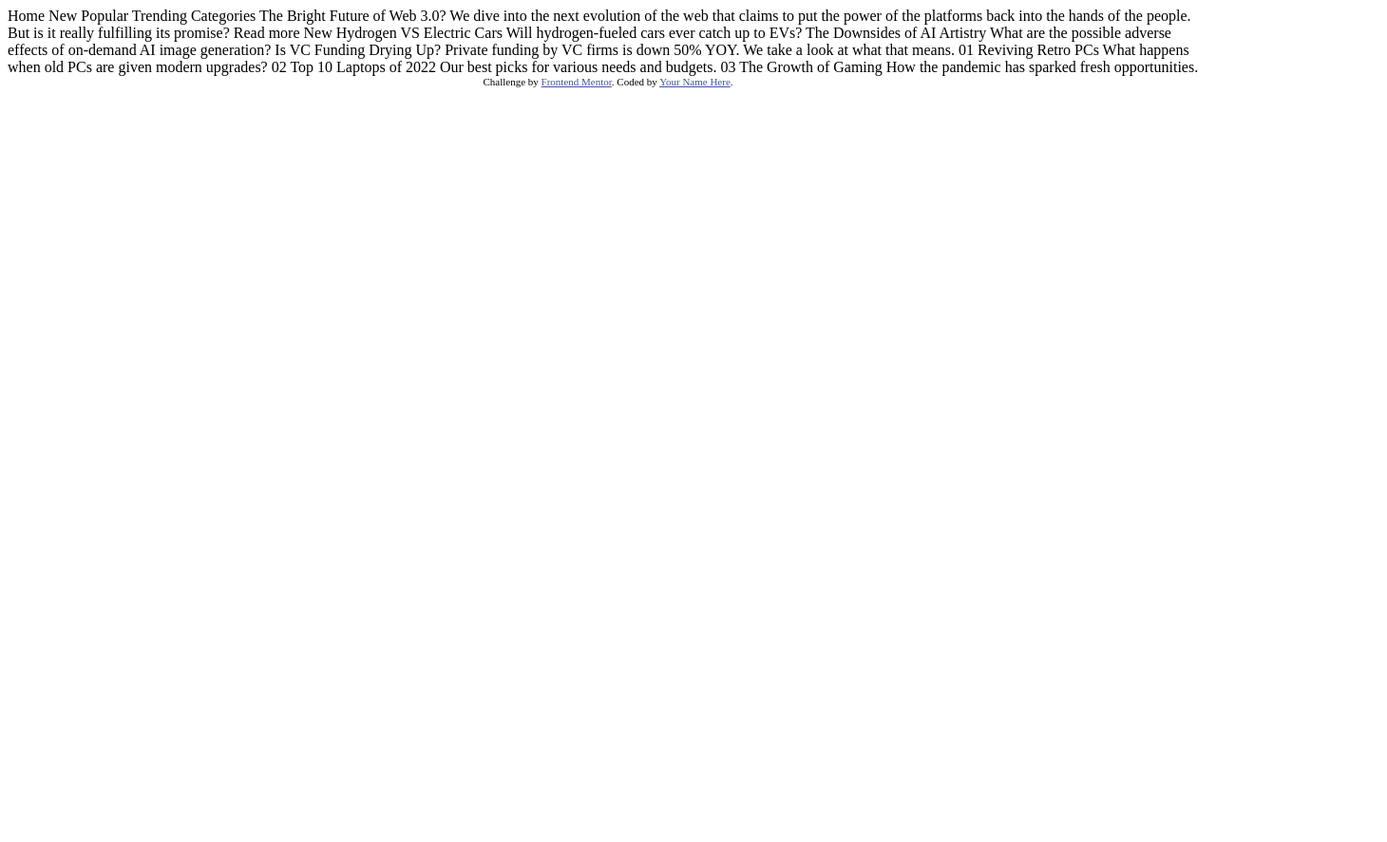
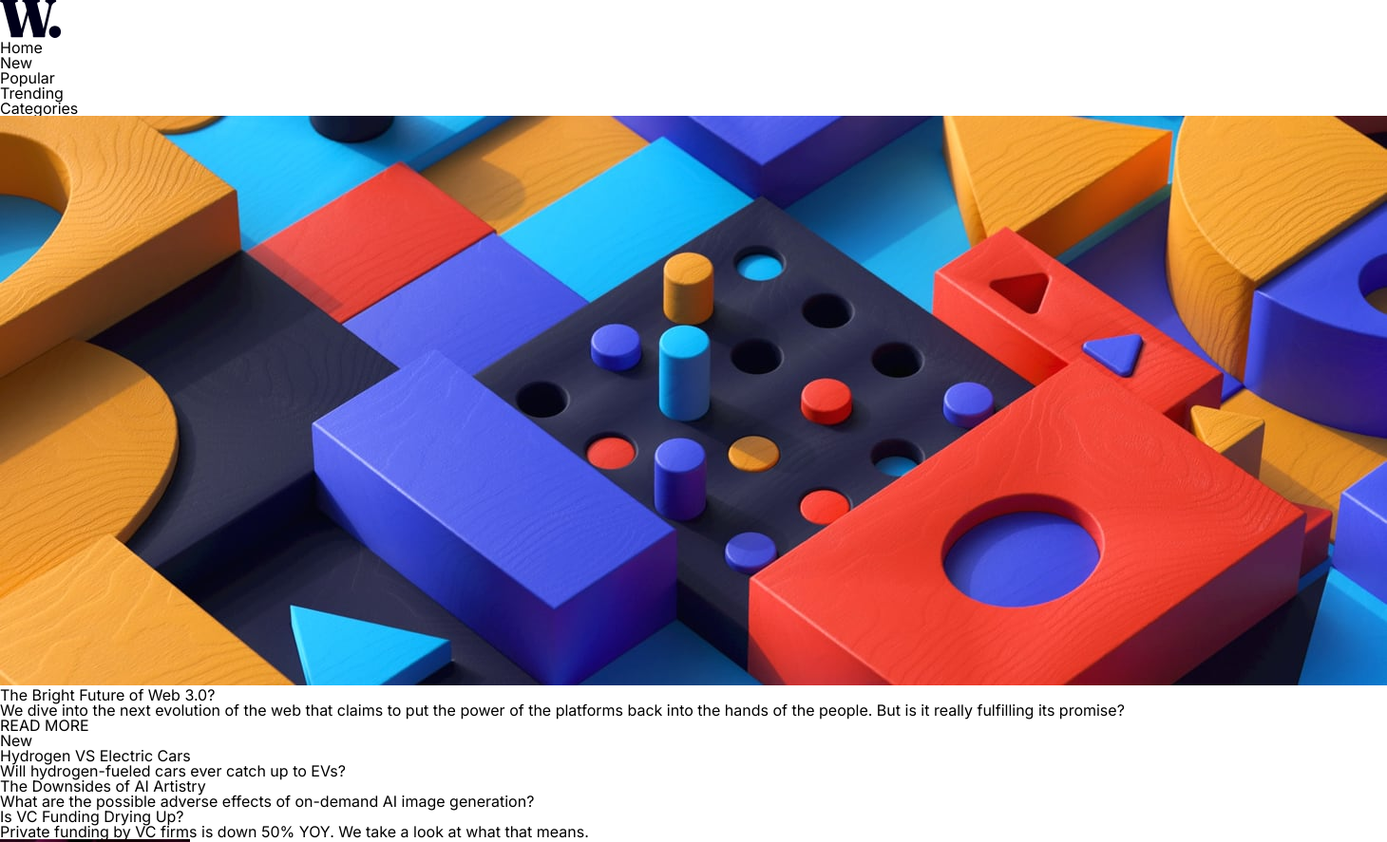
Before and after one commit to iamoki/fm_newsHomePage, a plain HTML site: page index.html in a window 1280 px wide. Shown: the top 887 px of the page at 95% size, 1460 px wide, since content can reach past the window. Before the commit the page ends 800 px from the top, so only its background shows below. Drawn offline with Linux system fonts and the light colour scheme.

Commit message:
✅ 마크업

```diff
--- a/index.html
+++ b/index.html
@@ -1,60 +1,99 @@
 <!DOCTYPE html>
-<html lang="en">
+<html lang="ko">
 <head>
   <meta charset="UTF-8">
-  <meta name="viewport" content="width=device-width, initial-scale=1.0"> <!-- displays site properly based on user's device -->
-
-  <link rel="icon" type="image/png" sizes="32x32" href="./assets/images/favicon-32x32.png">
-
-  <title>Frontend Mentor | News homepage</title>
-
-  <!-- Feel free to remove these styles or customise in your own stylesheet 👍 -->
-  <style>
-    .attribution { font-size: 11px; text-align: center; }
-    .attribution a { color: hsl(228, 45%, 44%); }
-  </style>
+  <meta http-equiv="X-UA-Compatible" content="IE=edge">
+  <meta name="viewport" content="width=device-width, initial-scale=1.0">
+  <link rel="preconnect" href="https://fonts.googleapis.com">
+  <link rel="preconnect" href="https://fonts.gstatic.com" crossorigin>
+  <link href="https://fonts.googleapis.com/css2?family=Inter:wght@400;700;800&display=swap" rel="stylesheet">
+  <link rel="stylesheet" href="/css/main.css">
+  <title>W.</title>
 </head>
 <body>
-
-  Home
-  New
-  Popular
-  Trending
-  Categories
-
-  The Bright Future of Web 3.0?
-
-  We dive into the next evolution of the web that claims to put the power of the platforms back into the hands of the people.
-  But is it really fulfilling its promise?
-
-  Read more
-
-  New
-
-  Hydrogen VS Electric Cars
-  Will hydrogen-fueled cars ever catch up to EVs?
-
-  The Downsides of AI Artistry
-  What are the possible adverse effects of on-demand AI image generation?
-
-  Is VC Funding Drying Up?
-  Private funding by VC firms is down 50% YOY. We take a look at what that means.
-
-  01
-  Reviving Retro PCs
-  What happens when old PCs are given modern upgrades?
-
-  02
-  Top 10 Laptops of 2022
-  Our best picks for various needs and budgets.
-
-  03
-  The Growth of Gaming
-  How the pandemic has sparked fresh opportunities.
-
-  <div class="attribution">
-    Challenge by <a href="https://www.frontendmentor.io?ref=challenge" target="_blank">Frontend Mentor</a>.
-    Coded by <a href="#">Your Name Here</a>.
-  </div>
+  <main class="main">
+    <header class="header">
+      <h1 class="logo">
+        <img src="/assets/images/logo.svg" alt="">
+      </h1>
+      <nav class="lnb">
+        <ul>
+          <li><a href="">Home</a></li>
+          <li><a href="">New</a></li>
+          <li><a href="">Popular</a></li>
+          <li><a href="">Trending</a></li>
+          <li><a href="">Categories</a></li>
+        </ul>
+      </nav>
+    </header>
+    <section class="contents">
+      <!-- 메인이미지와 내용 -->
+      <article class="mainArea">
+        <img src="/assets/images/image-web-3-desktop.jpg" alt="">
+        <h2>
+          The Bright Future of Web 3.0?
+        </h2>
+        <div>
+          <p>We dive into the next evolution of the web that claims to put the power of the platforms back into the hands of the people. But is it really fulfilling its promise?</p>
+          <a href="">READ MORE</a>
+        </div>
+      </article>
+      <!-- 사이드컬럼 -->
+      <article class="sideArea">
+        <aside>
+          <dl>
+            <dt>New</dt>
+            <dd>
+              <h3>Hydrogen VS Electric Cars</h3>
+              <p>
+                Will hydrogen-fueled cars ever catch up to EVs?
+              </p>
+            </dd>
+            <dd>
+              <h3>The Downsides of AI Artistry</h3>
+              <p>
+                What are the possible adverse effects of on-demand AI image generation?
+              </p>
+            </dd>
+            <dd>
+              <h3>Is VC Funding Drying Up?</h3>
+              <p>
+                Private funding by VC firms is down 50% YOY. We take a look at what that means.
+              </p>
+            </dd>
+          </dl>
+        </aside>
+      </article>
+      <!-- 하단 썸네일 카드 -->
+      <article class="subArea">
+        <ul>
+          <li>
+            <img src="/assets/images/image-retro-pcs.jpg" alt="">
+            <h4>01</h4>
+            <dl>
+              <dt>Reviving Retro PCs</dt>
+              <dd>What happens when old PCs are given modern upgrades?</dd>
+            </dl>
+          </li>
+          <li>
+            <img src="/assets/images/image-top-laptops.jpg" alt="">
+            <h4>02</h4>
+            <dl>
+              <dt>Top 10 Laptops of 2022</dt>
+              <dd>Our best picks for various needs and budgets.</dd>
+            </dl>
+          </li>
+          <li>
+            <img src="/assets/images/image-gaming-growth.jpg" alt="">
+            <h4>03</h4>
+            <dl>
+              <dt>The Growth of Gaming</dt>
+              <dd>How the pandemic has sparked fresh opportunities.</dd>
+            </dl>
+          </li>
+        </ul>
+      </article>
+    </section>
+  </main>
 </body>
 </html>
--- /dev/null
+++ b/scss/_reset.scss
@@ -0,0 +1,56 @@
+/* http://meyerweb.com/eric/tools/css/reset/
+v2.0 | 20110126
+License: none (public domain)
+*/
+
+html, body, div, span, applet, object, iframe,
+h1, h2, h3, h4, h5, h6, p, blockquote, pre,
+a, abbr, acronym, address, big, cite, code,
+del, dfn, em, img, ins, kbd, q, s, samp,
+small, strike, strong, sub, sup, tt, var,
+b, u, i, center,
+dl, dt, dd, ol, ul, li,
+fieldset, form, label, legend,
+table, caption, tbody, tfoot, thead, tr, th, td,
+article, aside, canvas, details, embed,
+figure, figcaption, footer, header, hgroup,
+menu, nav, output, ruby, section, summary,
+time, mark, audio, video {
+	margin: 0;
+	padding: 0;
+	border: 0;
+	font-size: 100%;
+	font: inherit;
+	vertical-align: baseline;
+	font-family: 'Inter', sans-serif;
+}
+a {
+	color: #000;
+	text-decoration: none;
+}
+/* HTML5 display-role reset for older browsers */
+article, aside, details, figcaption, figure,
+footer, header, hgroup, menu, nav, section {
+	display: block;
+}
+body {
+	line-height: 1;
+}
+ol, ul {
+	list-style: none;
+}
+blockquote, q {
+	quotes: none;
+}
+blockquote:before, blockquote:after,
+q:before, q:after {
+	content: '';
+	content: none;
+}
+table {
+	border-collapse: collapse;
+	border-spacing: 0;
+}
+* {
+	box-sizing: border-box;
+}
--- /dev/null
+++ b/scss/main.scss
@@ -0,0 +1 @@
+@import './reset.scss';
```
Also changed, not shown: css/main.css (added).
